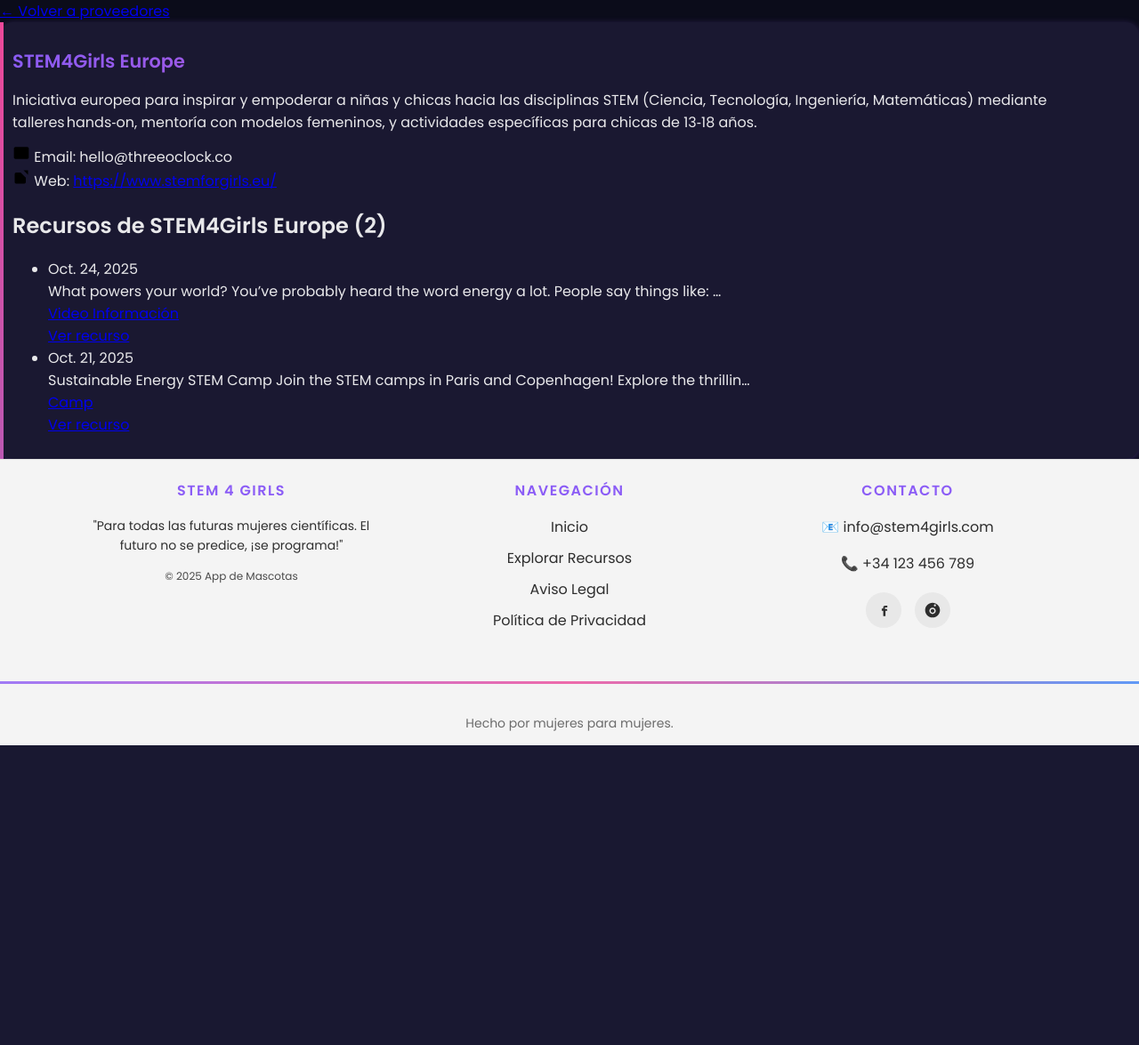
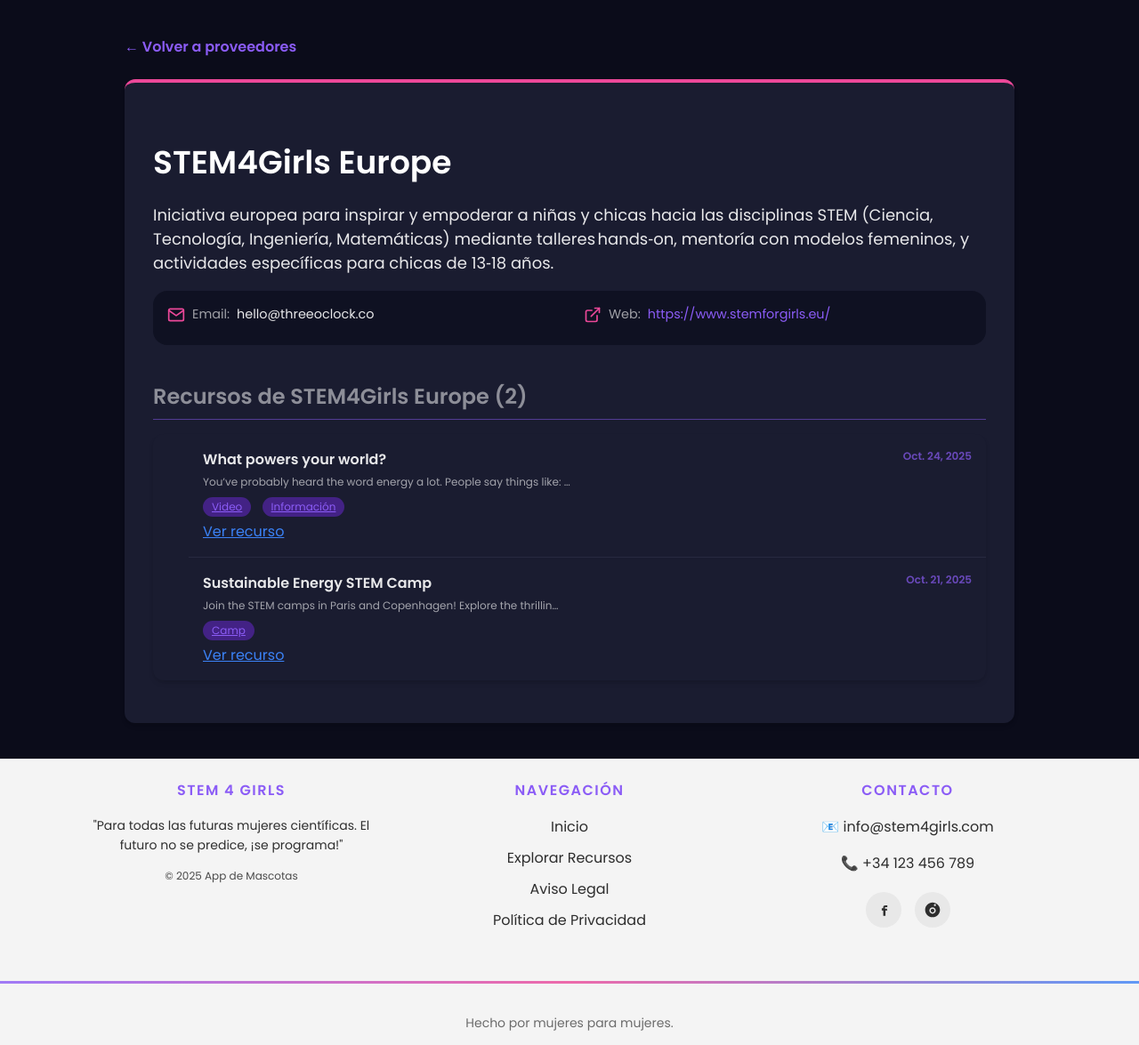
Before and after one commit to IRIA-PICO/stem4girls, a Django app: page /appstem4girls/proveedores/1/ in a window 1280 px wide. Shown: the part 103-1278 px from the top of the page at 89% size. Before the commit the page ends 941 px from the top, so only its background shows below. Run offline with Django 5.2, Linux system fonts and the light colour scheme; data comes from the database, SQL or seed files in the repository.

Commit message:
cambiar nombres de algunas clases y poner el css de datelles proveedor

```diff
--- a/appstem4girls/static/css/proveedores.css
+++ b/appstem4girls/static/css/proveedores.css
@@ -1,3 +1,4 @@
+/*ESTILO LISTA_PROVEEDORES*/
 .lp-info h1 {
     font-size: 2rem;
     font-weight: 800;
@@ -19,7 +20,7 @@
     padding-left: 15px;
 }
 
-.p-contenedor {
+.prov-contenedor {
     display: grid;
     grid-template-columns:repeat(auto-fit, minmax(200px, 400px));
     gap: 20px;
@@ -28,7 +29,7 @@
     margin-bottom: 20px;
 }
 
-.p-tarjeta {
+.prov-tarjeta {
     background-color: #1a1831;
     padding: 10px;
     border-radius: 15px;
@@ -39,18 +40,18 @@
     box-sizing: border-box;
 }
 
-.p-tarjeta:hover {
+.prov-tarjeta:hover {
     box-shadow: 0 px 20px rgba(236, 72, 153, 0.4);
 }
 
 /*Hay que comprobar como queda cuando carguemos fotos*/
-.p-logo {
+.prov-logo {
     height: 40px;
     object-fit: contain;
     margin-bottom: 12px;
 }
 
-.p-nombre {
+.prov-nombre {
     font-size: 1.3rem;
     font-weight: bold;
     background: linear-gradient(135deg, var(--primary), var(--secondary));
@@ -60,30 +61,230 @@
     margin-bottom: 8px;
 }
 
-.p-nombre a {
+.prov-nombre a {
     text-decoration: none;
     color: inherit;
     border-bottom: 2px solid transparent;
     transition: border-color 0.3s;
 }
 
-.p-nombre a:hover {
+.prov-nombre a:hover {
    border-color: var(--primary);
 }
 
-.p-descripcion {
+.prov-descripcion {
     font-size: 1rem;
     color: var(--text-light);
     margin-bottom: 12px;
 }
 
-.p-detalle {
+.prov-detalle {
     font-size: 0.875rem;
     font-weight: 500;
     color: var(--secondary);
     text-decoration: none;
 }
 
-.p-detalle:hover {
+.prov-detalle:hover {
     text-decoration: underline;
 }
+/*ESTILO DETALLE_PROVEEDOR*/
+.p-contenedor {
+    max-width: 1000px;
+    margin-left: auto;
+    margin-right: auto;
+    padding: 2.5rem 1rem;
+    flex-grow: 1;
+}
+
+.lp-volver {
+    display: flex;
+    margin-bottom: 1.5rem;
+    align-items: center;
+    color: var(--primary);
+    font-weight: 600;
+    transition: color 0.15s ease-in-out;
+    text-decoration: none;
+
+}
+
+.lp-volver:hover {
+    color: #a78bfa;
+}
+
+.p-tarjeta {
+    background-color: #1a1c30;
+    border-radius: 12px;
+    box-shadow: 0 4px 6px -1px rgba(0, 0, 0, 0.1), 0 2px 4px -2px rgba(0, 0, 0, 0.1);
+    padding: 2rem;
+    border-top: 4px solid var(--secondary);
+}
+
+.p-tarjeta h1 {
+    font-size: 2.25rem;
+    font-weight: 800;
+    color: white;
+    margin-bottom: 1rem;
+}
+
+.p-descripcion {
+    font-size: 1.125rem;
+    color: var(--text-light);
+}
+
+.contenedor-contacto {
+    display: grid;
+    grid-template-columns: 1fr;
+    gap: 1rem 2rem;
+    margin-bottom: 2.5rem;
+    padding: 1rem;
+    border-radius: 1rem;
+    background-color: #0f1122;
+}
+@media (min-width:768px) {
+    .contenedor-contacto {
+        grid-template-columns: repeat(2, minmax(0, 1fr));
+    }
+}
+
+.contacto {
+    display: flex;
+    align-items: center;
+    font-size: 0.9rem;
+    margin-bottom: 0.5rem;
+}
+
+.contacto svg {
+    height: 1.25rem;
+    width: 1.25rem;
+    margin-right: 0.5rem;
+    color: var(--secondary);
+}
+.label {
+    color: var(--text-muted);
+    margin-right: 0.5rem;
+}
+.contacto a {
+    color: var(--primary);
+    text-decoration: none;
+}
+.contact-item a:hover {
+    text-decoration: unerline;
+}
+.valor {
+    color: var(--text-light);
+}
+
+.lr-titulo {
+    font-size: 1.5rem;
+    font-weight: 700;
+    color: white;
+    margin-bottom: 1rem;
+    border-bottom: 1px solid var(--primary);
+    opacity: 0.5;
+    padding-bottom: 0.5rem;
+}
+
+.lr {
+    max-height: 24rem;
+    overflow-y: auto;
+    background-color: #1a1c30;
+    border-radius: 12px;
+    box-shadow: 0 4px 6px -1px rgba(0, 0, 0, 0.1), 0 2px 4px -2px rgba(0, 0, 0, 0.1);
+}
+.lr li:not(:last-child) {
+    border-bottom: 1px solid #282a40;
+}
+.lr li:last-child {
+    border-bottom: none;
+}
+
+.recurso {
+    padding: 1rem;
+    display: flex;
+    flex-direction: column;
+    justify-content: space-between;
+    position: relative;
+    transition: background-color 0.15s ease-in-out;
+}
+
+.recurso:hover {
+    background-color: #0f1122;
+}
+
+.r-fecha {
+    position: absolute;
+    top: 1rem;
+    right: 1rem;
+    font-size: 0.75rem;
+    font-weight: 600;
+    color: var(--primary);
+    opacity: 0.7;
+}
+
+.r-info {
+    flex-grow: 1;
+    margin-bottom: 0.5rem;
+    padding-right: 5rem;
+}
+@media (min-width: 640px) {
+    .r-info {
+        margin-bottom:0;
+    }
+}
+
+.r-titulo {
+    color: var(--text-light);
+    font-weight: 600;
+    display: block;
+}
+
+.r-descripcion {
+    display: block;
+    font-size: 0.75rem;
+    color: var(--text-muted);
+    margin-top: 0.25rem;
+}
+
+.tag {
+    display: inline-flex;
+    align-items: center;
+    border-radius: 20px;
+    background-color: rgba(109, 40, 217, 0.5);
+    padding: 0.125rem 0.625rem;
+    font-size: 0.75rem;
+    font-weight: 500;
+    color: var(--primary);
+    margin-right: 0.5rem;
+    margin-bottom: 0.25rem;
+    margin-top: 0.5rem;
+}
+
+.r-link {
+    color: var(--accent);
+    background-color: transparent;
+    border: none;
+    cursor: pointer;
+    font-weight: 500;
+    font-size: 0.875;
+    flex-shrink: 0;
+    transition: color 0.15s ease-in-out;
+    padding: 0;
+}
+
+.r-link:hover {
+    color: var(--secondary);
+}
+.featured-view-all {
+    color: var(--accent);
+    text-decoration: none;
+    font-weight: 600;
+    display: inline-flex;
+    align-items: center;
+    gap: 0.3rem;
+    transition: color 0.3s ease;
+}
+
+.featured-view-all:hover {
+    color: var(--secondary);
+}
--- a/appstem4girls/templates/detalle_proveedor.html
+++ b/appstem4girls/templates/detalle_proveedor.html
@@ -8,49 +8,69 @@
 {% block titulo %}Detalle proveedor{% endblock %}
 
 {% block contenido %}
-<section class="contenedor">
+<section class="p-contenedor">
     <a href="{% url 'lista_proveedores' %}" class="lp-volver">&larr; Volver a proveedores</a>
 
     <div class="p-tarjeta">
-        <h1 class="p-nombre">{{ proveedor.nombre }}</h1>
+        <h1>{{ proveedor.nombre }}</h1>
         <p class="p-descripcion">{{ proveedor.descripcion }}</p>
 
         <div class="contenedor-contacto">
 
             {% if proveedor.ciudad %}
                 <div class="contacto">
-                    <svg class="icon" viewBox="0 0 24 24"><circle cx="12" cy="12" r="10"/><line x1="12" y1="16" x2="12" y2="12"/><line x1="12" y1="8" x2="12" y2="8"/></svg>
+                    <svg class="icon" viewBox="0 0 24 24" fill="none" stroke="currentColor"
+                        stroke-width="2" stroke-linecap="round" stroke-linejoin="round">
+                        <circle cx="12" cy="12" r="10"/>
+                        <line x1="12" y1="16" x2="12" y2="12"/>
+                        <line x1="12" y1="8" x2="12" y2="8"/>
+                    </svg>
                     <span class="label">Ciudad:</span>
-                    <span>{{ proveedor.ciudad }}</span>
+                    <span class="valor">{{ proveedor.ciudad }}</span>
                 </div>
             {% endif%}
 
             {% if proveedor.email %}
                 <div class="contacto">
-                    <svg class="icon" viewBox="0 0 24 24"><path d="M4 4h16c1.1 0 2 .9 2 2v12c0 1.1-.9 2-2 2H4c-1.1 0-2-.9-2-2V6c0-1.1.9-2 2-2z"/><polyline points="22,6 12,13 2,6"/></svg>
+                    <svg class="icon" viewBox="0 0 24 24" fill="none"
+                        stroke="currentColor" stroke-width="2"
+                        stroke-linecap="round" stroke-linejoin="round">
+                        <path d="M4 4h16c1.1 0 2 .9 2 2v12c0 1.1-.9 2-2 2H4c-1.1 0-2-.9-2-2V6c0-1.1.9-2 2-2z"/>
+                        <polyline points="22,6 12,13 2,6"/>
+                    </svg>
                     <span class="label">Email:</span>
-                    <span>{{ proveedor.email }}</span>
+                    <span class="valor">{{ proveedor.email }}</span>
                 </div>
             {% endif%}
 
             {% if proveedor.telefono %}
                 <div class="contacto">
-                    <svg class="icon" viewBox="0 0 24 24"><path d="M22 16.92v3a2 2 0 0 1-2.18 2 19.79 19.79 0 0 1-8.63-3.07 19.5 19.5 0 0 1-6.32-6.32A19.79 19.79 0 0 1 3 4.07 2 2 0 0 1 4.07 2h3a2 2 0 0 1 2 1.73A17.9 17.9 0 0 0 12 8l-3 3 2 2 3-3 3 3v3a2 2 0 0 1-1.73 2z"/></svg>
+                    <svg class="icon" viewBox="0 0 24 24" fill="none"
+                        stroke="currentColor" stroke-width="2"
+                        stroke-linecap="round" stroke-linejoin="round">
+                        <path d="M22 16.92v3a2 2 0 0 1-2.18 2 19.79 19.79 0 0 1-8.63-3.07 19.5 19.5 0 0 1-6.32-6.32A19.79 19.79 0 0 1 3 4.07 2 2 0 0 1 4.07 2h3a2 2 0 0 1 2 1.73A17.9 17.9 0 0 0 12 8l-3 3 2 2 3-3 3 3v3a2 2 0 0 1-1.73 2z"/>
+                    </svg>
                     <span class="label">Teléfono:</span>
-                    <span>{{ proveedor.telefono }}</span>
+                    <span class="valor">{{ proveedor.telefono }}</span>
                 </div>
             {% endif%}
 
             {% if proveedor.web %}
                 <div class="contacto">
-                    <svg class="icon" viewBox="0 0 24 24"><path d="M18 13v6a2 2 0 0 1-2 2H5a2 2 0 0 1-2-2V8a2 2 0 0 1 2-2h6"/><path d="M15 3h6v6"/><path d="M10 14L21 3"/></svg>
+                    <svg class="icon" viewBox="0 0 24 24" fill="none"
+                        stroke="currentColor" stroke-width="2"
+                        stroke-linecap="round" stroke-linejoin="round">
+                        <path d="M18 13v6a2 2 0 0 1-2 2H5a2 2 0 0 1-2-2V8a2 2 0 0 1 2-2h6"/>
+                        <path d="M15 3h6v6"/>
+                        <path d="M10 14L21 3"/>
+                    </svg>
                     <span class="label">Web:</span>
                     <a href="{{ proveedor.web }}" target="_blank">{{ proveedor.web }}</a>
                 </div>
             {% endif%}
         </div>
 
-        <h2 class="r-titulo">Recursos de {{ proveedor.nombre }} ({{ recursos.count }})</h2>
+        <h2 class="lr-titulo">Recursos de {{ proveedor.nombre }} ({{ recursos.count }})</h2>
         {% if recursos %}
             <ul class="lr">
                 {% for recurso in recursos %}
@@ -58,7 +78,7 @@
                         <span class="r-fecha">{{ recurso.fecha_publicacion }}</span>
                         <div class="r.info">
                             <span class="r-titulo">{{ recurso.titulo }}</span>
-                            <span class="r-desc">{{ recurso.descripcion|truncatechars:70 }}</span>
+                            <span class="r-descripcion">{{ recurso.descripcion|truncatechars:70 }}</span>
 
                             <div class="r-tags">
                                 {% for tag in recurso.tags.all %}
```
Also changed, not shown: appstem4girls/templates/lista_proveedores.html (+6 -6 lines).
